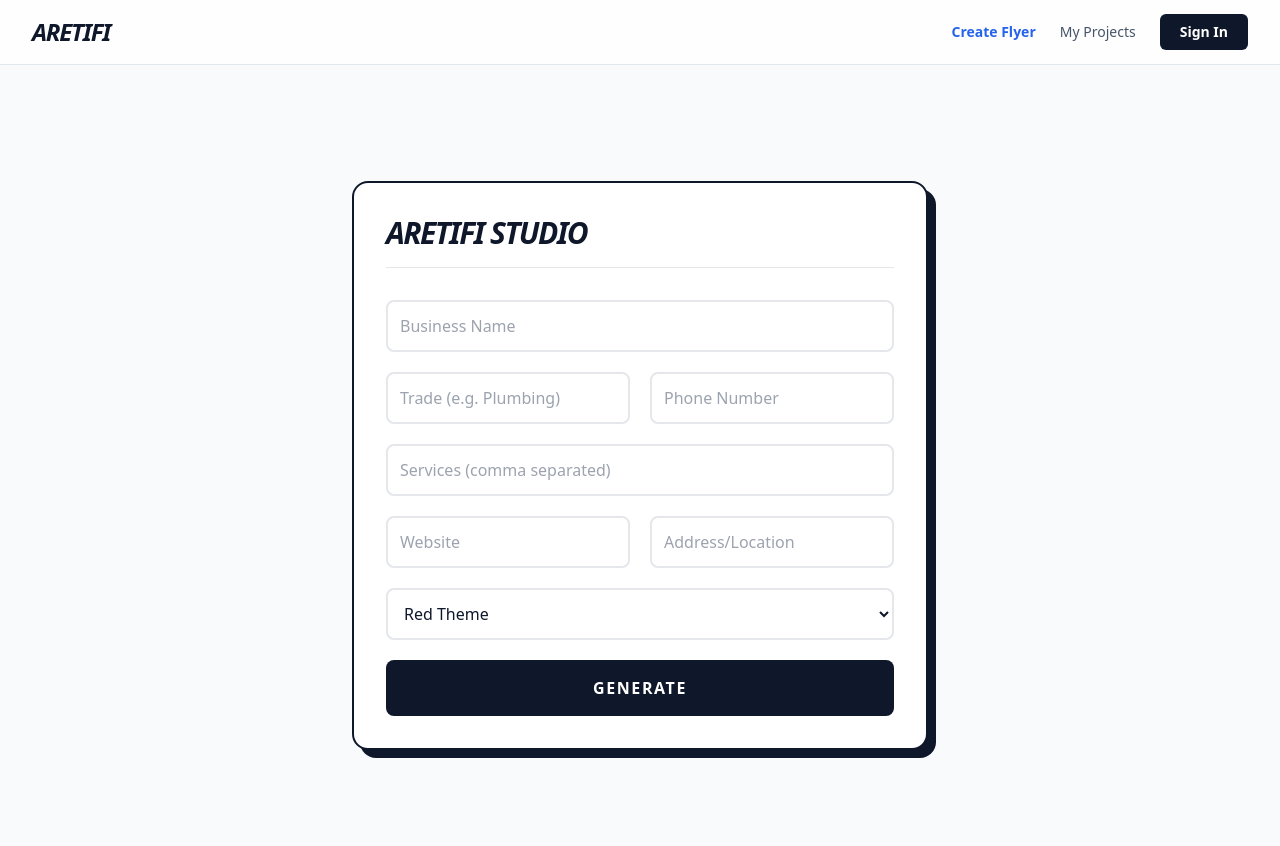
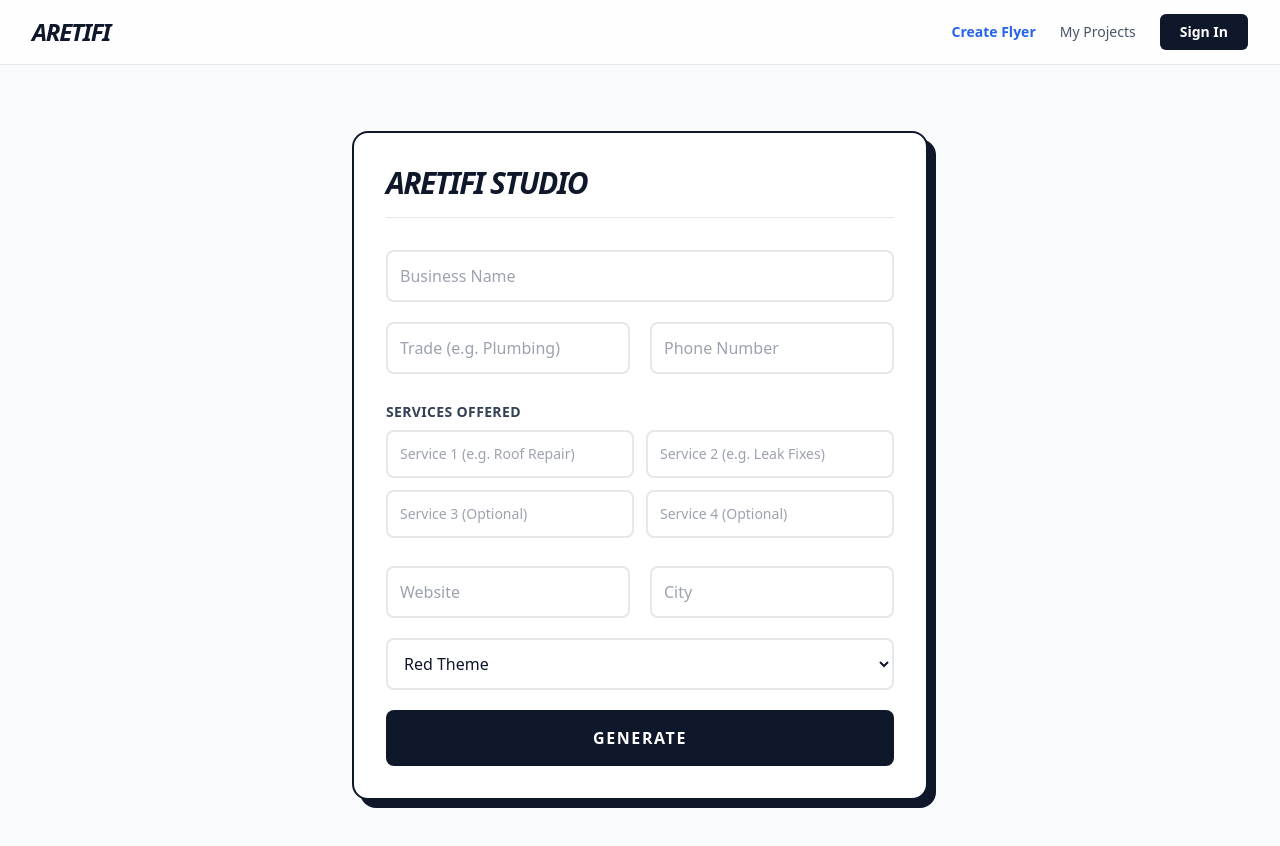
Before and after one commit to jakejmanley-collab/local-service-ads, a Next.js app: page /preview in a window 1280 px wide. Shown: the top 846 px of the page. Built offline with nearby package versions, Linux system fonts and the light colour scheme.

Commit message:
Update page.tsx

```diff
--- a/app/preview/page.tsx
+++ b/app/preview/page.tsx
@@ -179,7 +179,7 @@ const MasterTemplate = ({ id, data, photoUrl, photoUrl2, configKey, rawDatabase
 export default function PreviewPage() {
   const [rawDatabase, setRawDatabase] = useState<Record<string, any>>({});
   const [formData, setFormData] = useState({
-    businessName: '', field: '', services: '', phone: '', website: '', location: '', serviceArea: '', themeColor: 'red'
+    businessName: '', field: '', service1: '', service2: '', service3: '', service4: '', phone: '', website: '', location: '', serviceArea: '', themeColor: 'red'
   });
   const [showPreview, setShowPreview] = useState(false);
   const [downloadingId, setDownloadingId] = useState<string | null>(null);
@@ -234,7 +234,11 @@ export default function PreviewPage() {
     setDownloadingId(null);
   }, [formData]);
 
-  const parsedData = { ...formData, services: formData.services.split(',').map(s => s.trim()).filter(Boolean) };
+  // Consolidate the 4 separate service inputs into a single array, filtering out empty ones
+  const parsedData = {
+    ...formData,
+    services: [formData.service1, formData.service2, formData.service3, formData.service4].filter(Boolean)
+  };
 
   if (showPreview) {
     const shapes = ['circle', 'square', 'hex'];
@@ -288,21 +292,42 @@ export default function PreviewPage() {
         <h1 className="text-3xl font-black mb-8 uppercase italic tracking-tighter border-b pb-4">Aretifi Studio</h1>
         <form onSubmit={handleSubmit} className="space-y-5">
           <input required name="businessName" onChange={handleInputChange} className="w-full border-2 p-3 rounded-lg" placeholder="Business Name" />
+
           <div className="grid grid-cols-2 gap-5">
             <input required name="field" onChange={handleInputChange} className="w-full border-2 p-3 rounded-lg" placeholder="Trade (e.g. Plumbing)" />
-            <input required name="phone" onChange={handleInputChange} className="w-full border-2 p-3 rounded-lg" placeholder="Phone Number" />
+            <input
+              required
+              name="phone"
+              minLength={9}
+              title="Please enter at least 9 digits"
+              onChange={handleInputChange}
+              className="w-full border-2 p-3 rounded-lg"
+              placeholder="Phone Number"
+            />
           </div>
-          <input required name="services" onChange={handleInputChange} className="w-full border-2 p-3 rounded-lg" placeholder="Services (comma separated)" />
-          <div className="grid grid-cols-2 gap-5">
+
+          <div className="pt-2">
+            <label className="block text-sm font-bold text-slate-700 mb-2 uppercase tracking-wide">Services Offered</label>
+            <div className="grid grid-cols-2 gap-3">
+              <input required name="service1" onChange={handleInputChange} className="w-full border-2 p-3 rounded-lg text-sm" placeholder="Service 1 (e.g. Roof Repair)" />
+              <input required name="service2" onChange={handleInputChange} className="w-full border-2 p-3 rounded-lg text-sm" placeholder="Service 2 (e.g. Leak Fixes)" />
+              <input name="service3" onChange={handleInputChange} className="w-full border-2 p-3 rounded-lg text-sm" placeholder="Service 3 (Optional)" />
+              <input name="service4" onChange={handleInputChange} className="w-full border-2 p-3 rounded-lg text-sm" placeholder="Service 4 (Optional)" />
+            </div>
+          </div>
+
+          <div className="grid grid-cols-2 gap-5 pt-2">
             <input name="website" onChange={handleInputChange} className="w-full border-2 p-3 rounded-lg" placeholder="Website" />
-            <input name="location" onChange={handleInputChange} className="w-full border-2 p-3 rounded-lg" placeholder="Address/Location" />
+            <input name="location" onChange={handleInputChange} className="w-full border-2 p-3 rounded-lg" placeholder="City" />
           </div>
+
           <select name="themeColor" onChange={handleInputChange} value={formData.themeColor} className="w-full border-2 p-3 rounded-lg bg-white">
             {THEME_COLORS.map(color => (
               <option key={color} value={color}>{color.charAt(0).toUpperCase() + color.slice(1)} Theme</option>
             ))}
           </select>
-          <button type="submit" disabled={Object.keys(rawDatabase).length === 0} className="w-full bg-slate-900 text-white font-black py-4 rounded-lg uppercase tracking-widest disabled:opacity-50">Generate</button>
+
+          <button type="submit" disabled={Object.keys(rawDatabase).length === 0} className="w-full bg-slate-900 text-white font-black py-4 rounded-lg uppercase tracking-widest disabled:opacity-50 mt-4">Generate</button>
         </form>
       </div>
     </main>
```
